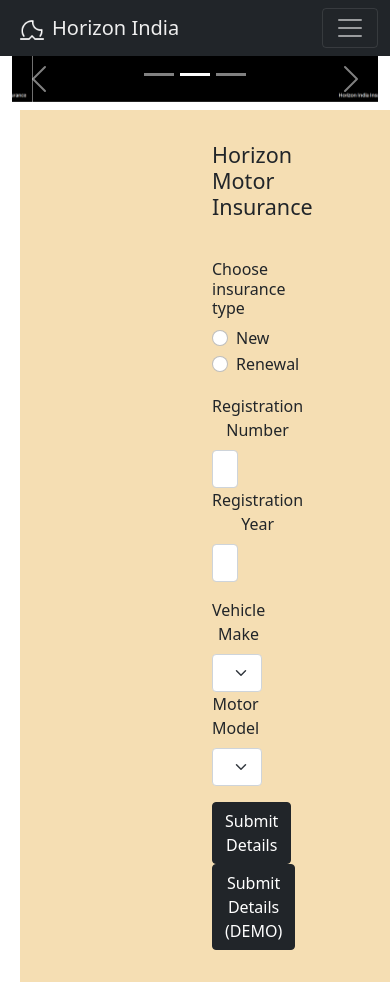
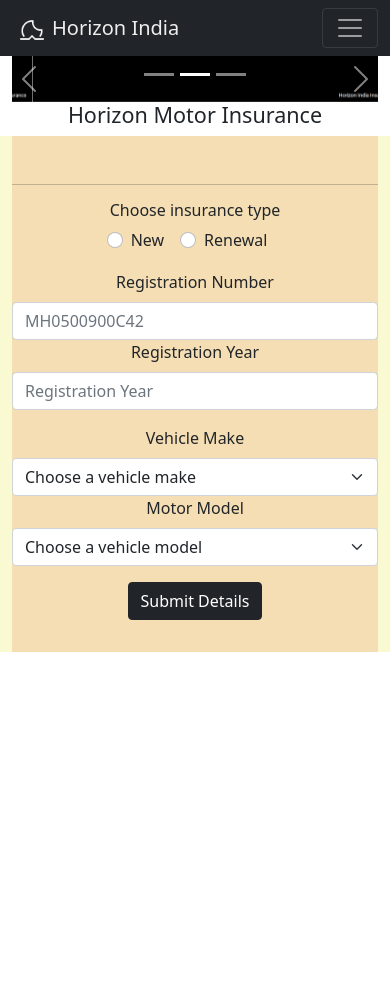
Before and after one commit to satyasrikar/horizon-frontend, a React (Create React App) app: page / in a window 390 px wide. After the commit the page ends 844 px from the top, so only its background shows below. Built offline with nearby package versions, Linux system fonts and the light colour scheme.

Commit message:
Responsive breakpoints added to Home.js

```diff
--- a/src/components/GetQuoteForm.js
+++ b/src/components/GetQuoteForm.js
@@ -17,23 +17,26 @@
   const [formSubmit, setFormSubmit] = useState(false);
   return (
     <Container>
-      <HomeCarousel />
+      <Row className="justify-content-center">
+        <HomeCarousel />
+        <h4>Horizon Motor Insurance</h4>
+      </Row>
       <Row
-        className="justify-content-center m-2"
-        style={{
-          backgroundColor: "wheat",
-          paddingInline: "12rem",
-          paddingBlock: "2rem",
-        }}
+        style={{ backgroundColor: "lightgoldenrodyellow" }}
+        className="justify-content-md-center"
       >
-        <Col>
-          <Row>
-            <h4>Horizon Motor Insurance</h4>
-          </Row>
+        <Col className="col-md-8">
           {!formSubmit ? (
-            <Form>
+            <Form
+              className="px-md-5"
+              style={{
+                backgroundColor: "wheat",
+                // paddingInline: "12rem",
+                paddingBlock: "2rem",
+              }}
+            >
               <hr />
-              <Row className="mb-3">
+              <Row className="mb-3" xs={1} md={2}>
                 <Col>
                   <h6>Choose insurance type</h6>
                 </Col>
@@ -56,7 +59,7 @@
                   </div>
                 </Col>
               </Row>
-              <Row className="mb-3">
+              <Row className="mb-3" xs={1} md={2}>
                 <Form.Group as={Col} controlId="formGridEmail">
                   <Form.Label>Registration Number</Form.Label>
                   <Form.Control type="email" placeholder="MH0500900C42" />
@@ -68,7 +71,7 @@
                 </Form.Group>
               </Row>
 
-              <Row className="mb-3">
+              <Row className="mb-3" xs={1} md={2}>
                 <Form.Group as={Col} controlId="formGridEmail">
                   <Form.Label>Vehicle Make</Form.Label>
                   <Form.Select defaultValue="Choose a vehicle make">
@@ -127,9 +130,9 @@
             </Row> */}
 
               <Row>
-                <Col>
+                {/* <Col>
                   <Button variant="dark">Submit Details</Button>
-                </Col>
+                </Col> */}
                 <Col>
                   <Button
                     variant="dark"
@@ -140,7 +143,7 @@
                       console.log(formSubmit);
                     }}
                   >
-                    Submit Details (DEMO)
+                    Submit Details
                   </Button>
                 </Col>
               </Row>
```
Also changed, not shown: public/images/mountebank/generatePolicy.txt.
